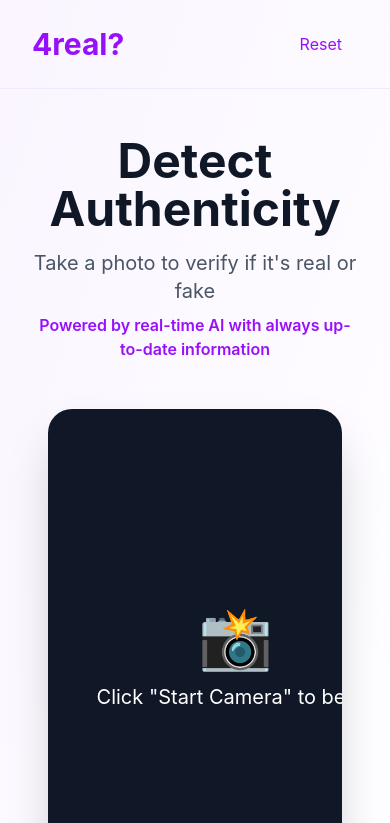
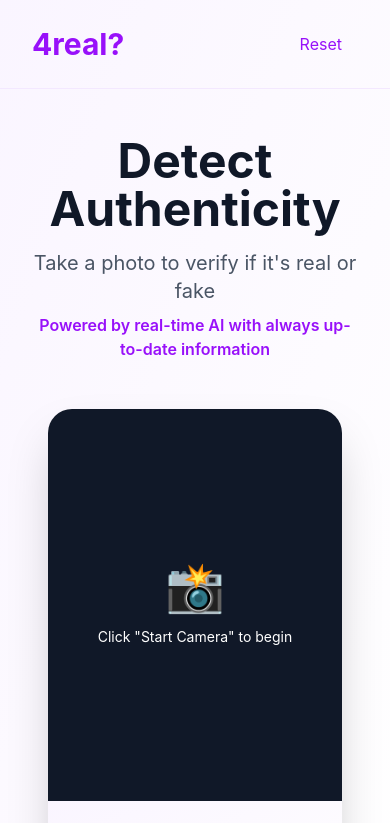
Before and after one commit to AntoDono/HackHarvard, a Nuxt app in the folder frontend/: page /detect in a window 390 px wide. Shown: the top 823 px of the page. Built offline with nearby package versions, Linux system fonts and the light colour scheme; no server answers.

Commit message:
feat: try random shjit

```diff
--- a/frontend/components/CameraView.vue
+++ b/frontend/components/CameraView.vue
@@ -2,7 +2,7 @@
   <div class="w-full flex justify-center px-4">
     <div class="bg-white rounded-3xl shadow-2xl overflow-hidden w-full max-w-md">
       <!-- Camera View or Preview -->
-      <div class="relative bg-gray-900 flex items-center justify-center" style="aspect-ratio: 3/4; min-height: 500px;">
+      <div class="relative bg-gray-900 flex items-center justify-center" style="aspect-ratio: 3/4; max-height: 60vh; width: 100%;">
         <!-- Video Stream (when camera is active) -->
         <video
           v-if="!capturedImage && isCameraActive"
@@ -40,9 +40,9 @@
         />
 
         <!-- Placeholder when camera is not active -->
-        <div v-if="!capturedImage && !isCameraActive" class="text-center text-white">
-          <div class="text-6xl mb-4">📸</div>
-          <p class="text-xl">Click "Start Camera" to begin</p>
+        <div v-if="!capturedImage && !isCameraActive" class="text-center text-white px-4">
+          <div class="text-5xl md:text-6xl mb-4">📸</div>
+          <p class="text-sm md:text-xl">Click "Start Camera" to begin</p>
         </div>
 
         <!-- Camera Overlay Grid -->
--- a/frontend/components/CriteriaCapture.vue
+++ b/frontend/components/CriteriaCapture.vue
@@ -20,7 +20,7 @@
           autoplay
           playsinline
           muted
-          class="w-full h-full object-contain"
+          class="w-full h-full object-cover"
         ></video>
 
         <!-- Camera Status Indicator -->
```
